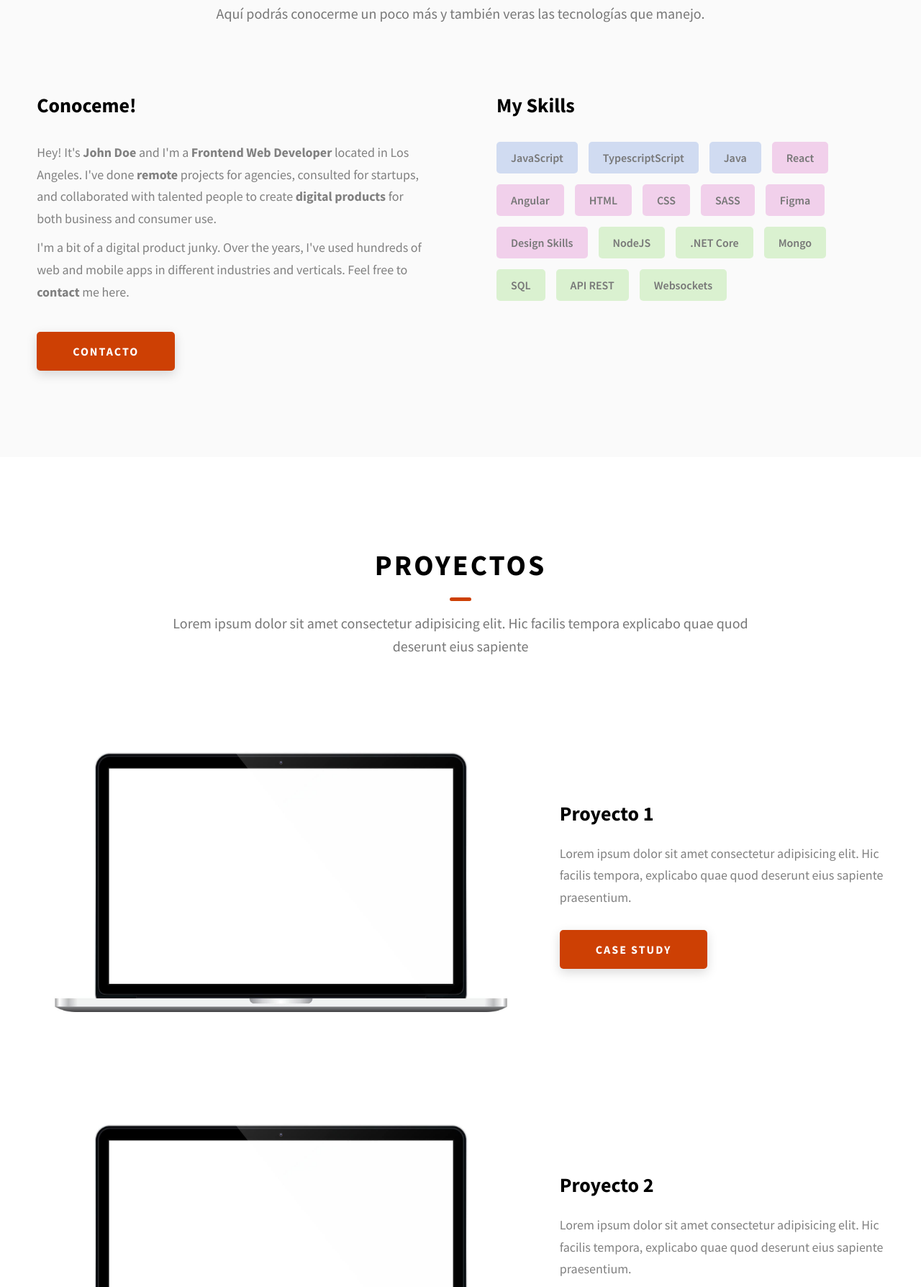
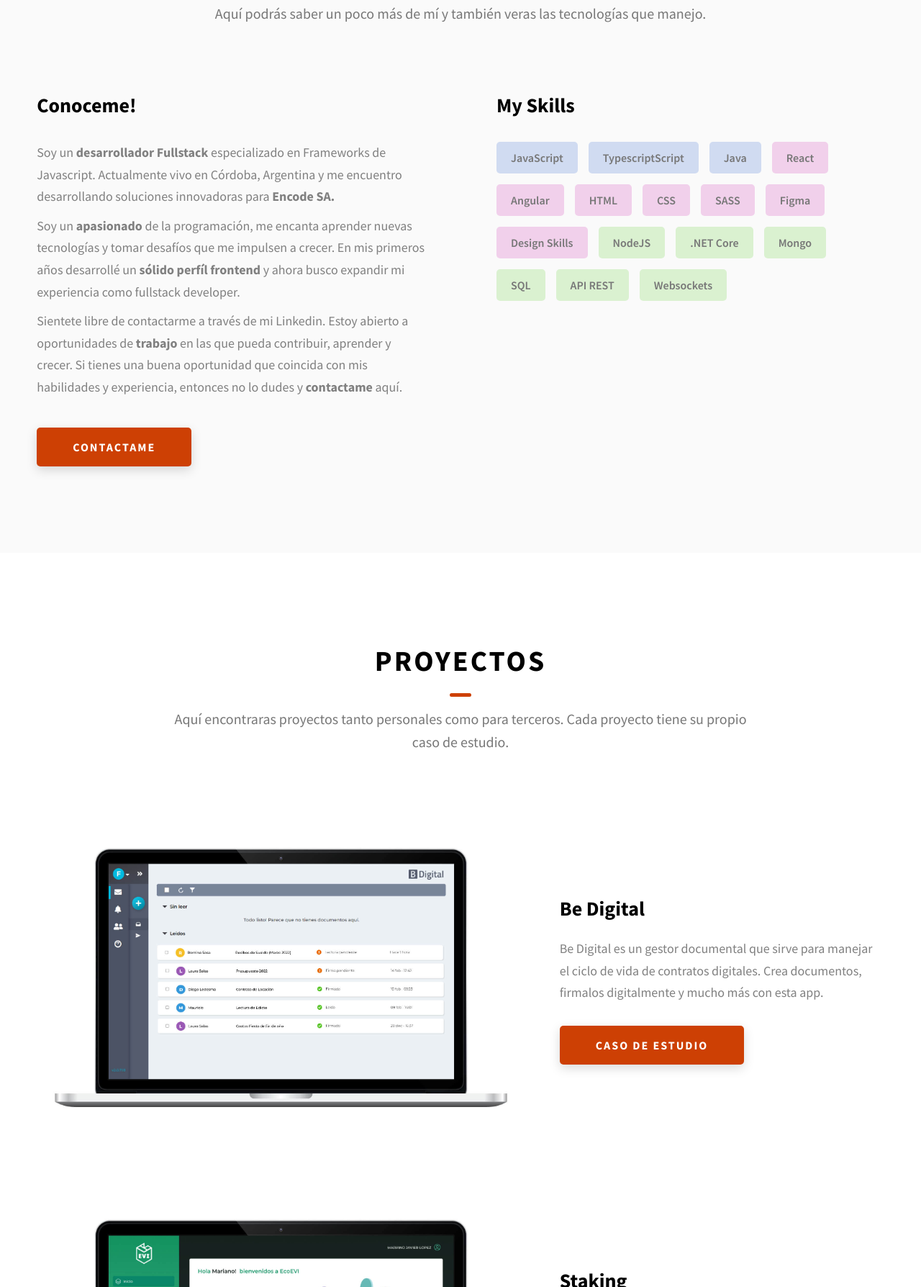
Before and after one commit to francodder/francodder.github.io, a website: page index.html in a window 1280 px wide. Shown: the part 1012-2800 px from the top of the page at 72% size. Drawn offline with Linux system fonts and the light colour scheme.

Commit message:
Completada sección About Me y Proyectos

```diff
--- a/index.html
+++ b/index.html
@@ -91,7 +91,8 @@
         <h1 class="heading-primary">Hola, soy Franco</h1>
         <div class="home-hero__info">
           <p class="text-primary">
-            Un desarrollador web especializado en frameworks de JavaScript. Me dedico a crear excelentes experiencias de usuario, asi como también webs modernas, efectivas y escalables.
+            Soy un desarrollador web dedicado a crear experiencias de usuario excepcionales.
+            Con mis conocimientos construyo webs modernas, efectivas y escalables.
           </p>
           <!-- <div class="home-hero__picture">
             <img src="assets/png/pg.png" alt="Estoy parado mirando al horizonte">
@@ -168,7 +169,7 @@
         <h2 class="heading heading-sec heading-sec__mb-med">
           <span class="heading-sec__main">Sobre Mí</span>
           <span class="heading-sec__sub">
-            Aquí podrás conocerme un poco más y también veras las tecnologías que manejo.
+            Aquí podrás saber un poco más de mí y también veras las tecnologías que manejo.
           </span>
         </h2>
         <div class="about__content">
@@ -176,25 +177,27 @@
             <h3 class="about__content-title">Conoceme!</h3>
             <div class="about__content-details">
               <p class="about__content-details-para">
-                Hey! It's
-                <strong>John Doe</strong>
-                and I'm a <strong> Frontend Web Developer </strong> located in
-                Los Angeles. I've done
-                <strong> remote </strong>
-                projects for agencies, consulted for startups, and collaborated
-                with talented people to create
-                <strong>digital products </strong>
-                for both business and consumer use.
+                Soy un <strong>desarrollador Fullstack</strong> especializado en Frameworks de Javascript.
+                Actualmente vivo en Córdoba, Argentina y me encuentro desarrollando soluciones
+                innovadoras para <strong>Encode SA.</strong>
               </p>
+
               <p class="about__content-details-para">
-                I'm a bit of a digital product junky. Over the years, I've used
-                hundreds of web and mobile apps in different industries and
-                verticals. Feel free to
-                <strong>contact</strong> me here.
+                Soy un <strong>apasionado</strong> de la programación, me encanta aprender nuevas
+                tecnologías y tomar desafíos que me impulsen a crecer. En mis primeros años
+                desarrollé un <strong>sólido perfíl frontend</strong> y ahora busco expandir
+                mi experiencia como fullstack developer.
+              </p>
+
+              <p class="about__content-details-para">
+                Sientete libre de contactarme a través de mi <a href="#">Linkedin</a>. Estoy abierto a
+                oportunidades de <strong>trabajo</strong> en las que pueda contribuir, aprender y crecer. Si tienes una
+                buena oportunidad que coincida con mis habilidades y experiencia, entonces no lo dudes y
+                <strong>contactame</strong> aquí.
               </p>
             </div>
             <a href="./#contact" class="btn btn--med btn--theme dynamicBgClr"
-              >Contacto</a
+              >Contactame</a
             >
           </div>
           <div class="about__content-skills">
@@ -237,8 +240,7 @@
         <h2 class="heading heading-sec heading-sec__mb-bg">
           <span class="heading-sec__main">Proyectos</span>
           <span class="heading-sec__sub">
-            Lorem ipsum dolor sit amet consectetur adipisicing elit. Hic facilis
-            tempora explicabo quae quod deserunt eius sapiente
+            Aquí encontraras proyectos tanto personales como para terceros. Cada proyecto tiene su propio caso de estudio.
           </span>
         </h2>
 
@@ -246,74 +248,98 @@
           <div class="projects__row">
             <div class="projects__row-img-cont">
               <img
-                src="./assets/jpeg/project-mockup-example.jpeg"
+                src="./assets/jpg/be-digital-mockup.jpg"
                 alt="Software Screenshot"
                 class="projects__row-img"
                 loading="lazy"
               />
             </div>
             <div class="projects__row-content">
-              <h3 class="projects__row-content-title">Proyecto 1</h3>
+              <h3 class="projects__row-content-title">Be Digital</h3>
               <p class="projects__row-content-desc">
-                Lorem ipsum dolor sit amet consectetur adipisicing elit. Hic
-                facilis tempora, explicabo quae quod deserunt eius sapiente
-                praesentium.
+                Be Digital es un gestor documental que sirve para manejar
+                el ciclo de vida de contratos digitales. Crea documentos,
+                firmalos digitalmente y mucho más con esta app.
               </p>
               <a
                 href="./project-1.html"
                 class="btn btn--med btn--theme dynamicBgClr"
                 target="_blank"
-                >Case Study</a
+                >Caso de estudio</a
               >
             </div>
           </div>
           <div class="projects__row">
             <div class="projects__row-img-cont">
               <img
-                src="./assets/jpeg/project-mockup-example.jpeg"
+                src="./assets/jpg/staking-mockup.jpg"
                 alt="Software Screenshot"
                 class="projects__row-img"
                 loading="lazy"
               />
             </div>
             <div class="projects__row-content">
-              <h3 class="projects__row-content-title">Proyecto 2</h3>
+              <h3 class="projects__row-content-title">Staking</h3>
               <p class="projects__row-content-desc">
-                Lorem ipsum dolor sit amet consectetur adipisicing elit. Hic
-                facilis tempora, explicabo quae quod deserunt eius sapiente
-                praesentium.
+                Plataforma que permite realizar inversiones en criptomonedas
+                y obtener un rendimiento. Intermediaria entre Binance y un sistema
+                de colocación de cripto.
               </p>
               <a
                 href="./project-2.html"
                 class="btn btn--med btn--theme dynamicBgClr"
                 target="_blank"
-                >Case Study</a
+                >Caso de estudio</a
               >
             </div>
           </div>
           <div class="projects__row">
             <div class="projects__row-img-cont">
               <img
-                src="./assets/jpeg/project-mockup-example.jpeg"
+                src="./assets/jpg/todo-list-mockup.jpg"
                 alt="Software Screenshot"
                 class="projects__row-img"
                 loading="lazy"
               />
             </div>
             <div class="projects__row-content">
-              <h3 class="projects__row-content-title">Proyecto 3</h3>
+              <h3 class="projects__row-content-title">Todo List PRO 🔥</h3>
               <p class="projects__row-content-desc">
-                Lorem ipsum dolor sit amet consectetur adipisicing elit. Hic
-                facilis tempora, explicabo quae quod deserunt eius sapiente
-                praesentium.
+                App para generar listas de TODOs, muy útil para aquellas
+                personas (como yo) que necesitan tener todo anotado para
+                no olvidarse de nada.
               </p>
               <a
                 href="./project-3.html"
                 class="btn btn--med btn--theme dynamicBgClr"
                 target="_blank"
-                >Case Study</a
+                >Caso de estudio</a
               >
             </div>
+          </div>
+          <div class="projects__row">
+            <div class="projects__row-img-cont">
+              <img
+                src="./assets/jpg/hangouts-clone-mockup.jpg"
+                alt="Software Screenshot"
+                class="projects__row-img"
+                loading="lazy"
+              />
+            </div>
+            <div class="projects__row-content">
+              <h3 class="projects__row-content-title">Hangouts Clone</h3>
+              <p class="projects__row-content-desc">
+                Uno de mis primeros proyectos hechos con React.
+                Es una imitación de la interfaz de usuario (UI) de hangouts.
+              </p>
+              <a
+                href="./project-4.html"
+                class="btn btn--med btn--theme dynamicBgClr"
+                target="_blank"
+                >Caso de estudio</a
+              >
+            </div>
+          </div>
           </div>
         </div>
       </div>
@@ -325,8 +351,7 @@
         <h2 class="heading heading-sec heading-sec__mb-med">
           <span class="heading-sec__main heading-sec__main--lt">Contacto</span>
           <span class="heading-sec__sub heading-sec__sub--lt">
-            Lorem ipsum dolor sit amet consectetur adipisicing elit. Hic facilis
-            tempora explicabo quae quod deserunt eius sapiente
+            Sientete libre de contactarme completando el formulario que hay debajo, te responderé tan pronto como sea posible.
           </span>
         </h2>
         <div class="contact__form-container">
@@ -335,7 +360,7 @@
               <label class="contact__form-label" for="name">Nombre</label>
               <input
                 required
-                placeholder="Enter Your Name"
+                placeholder="Introduce tu nombre"
                 type="text"
                 class="contact__form-input"
                 name="name"
@@ -346,7 +371,7 @@
               <label class="contact__form-label" for="email">Email</label>
               <input
                 required
-                placeholder="Enter Your Email"
+                placeholder="Introduce tu email"
                 type="text"
                 class="contact__form-input"
                 name="email"
@@ -360,7 +385,7 @@
                 cols="30"
                 rows="10"
                 class="contact__form-input"
-                placeholder="Enter Your Message"
+                placeholder="Introduce un mensaje"
                 name="message"
                 id="message"
               ></textarea>
@@ -380,35 +405,21 @@
               <span>Redes</span>
             </h2>
             <div class="main-footer__social-cont">
-              <a target="_blank" rel="noreferrer" href="#">
+              <a target="_blank" rel="noreferrer" href="https://www.linkedin.com/in/franco-rocchia/">
                 <img
                   class="main-footer__icon"
                   src="./assets/png/linkedin-ico.png"
                   alt="icon"
                 />
               </a>
-              <a target="_blank" rel="noreferrer" href="#">
+              <a target="_blank" rel="noreferrer" href="https://github.com/francodder">
                 <img
                   class="main-footer__icon"
                   src="./assets/png/github-ico.png"
                   alt="icon"
                 />
               </a>
-              <a target="_blank" rel="noreferrer" href="#">
-                <img
-                  class="main-footer__icon"
-                  src="./assets/png/twitter-ico.png"
-                  alt="icon"
-                />
-              </a>
-              <a target="_blank" rel="noreferrer" href="#">
-                <img
-                  class="main-footer__icon"
-                  src="./assets/png/yt-ico.png"
-                  alt="icon"
-                />
-              </a>
-              <a target="_blank" rel="noreferrer" href="#">
+              <a target="_blank" rel="noreferrer" href="https://www.instagram.com/franco.rocchia/">
                 <img
                   class="main-footer__icon main-footer__icon--mr-none"
                   src="./assets/png/insta-ico.png"
--- a/package.json
+++ b/package.json
@@ -4,7 +4,9 @@
   "description": "",
   "main": "index.js",
   "scripts": {
+    "devserver": "live-server",
     "compile:scss": "node-sass sass/main.scss css/style.css -w",
+    "start": "npm-run-all --parallel devserver compile:scss",
     "prefix:css": "postcss --use autoprefixer -b 'last 10 versions' css/style.css -o css/style.css",
     "compress:css": "node-sass css/style.css css/style.css --output-style compressed",
     "build": "npm-run-all prefix:css compress:css"
@@ -13,6 +15,7 @@
   "license": "GPL-3.0",
   "devDependencies": {
     "autoprefixer": "^10.3.1",
+    "live-server": "^1.2.1",
     "node-sass": "^6.0.1",
     "npm-run-all": "^4.1.5",
     "postcss-cli": "^8.3.1"
```
Also changed, not shown: assets/jpg/be-digital-mockup.jpg (added), assets/jpg/hangouts-clone-mockup.jpg (added), assets/jpg/project-mockup-example.jpeg (renamed from assets/jpeg/project-mockup-example.jpeg), assets/jpg/staking-mockup.jpg (added), assets/jpg/todo-list-mockup.jpg (added), 1 other file.
